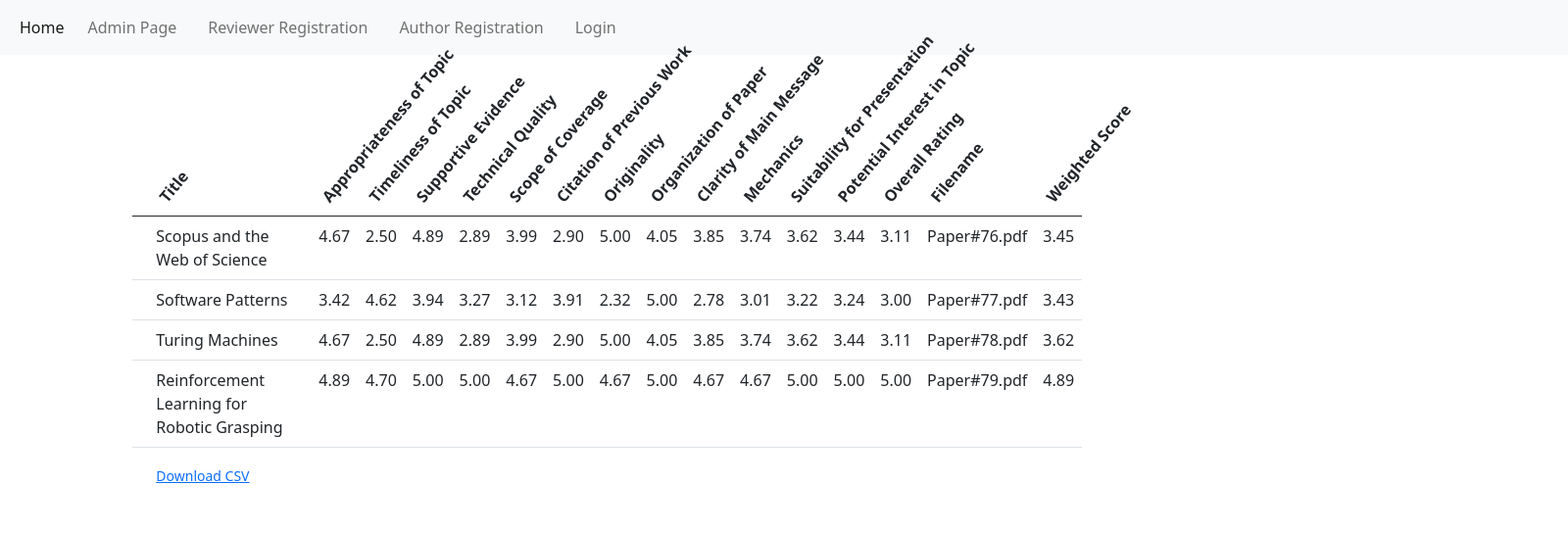
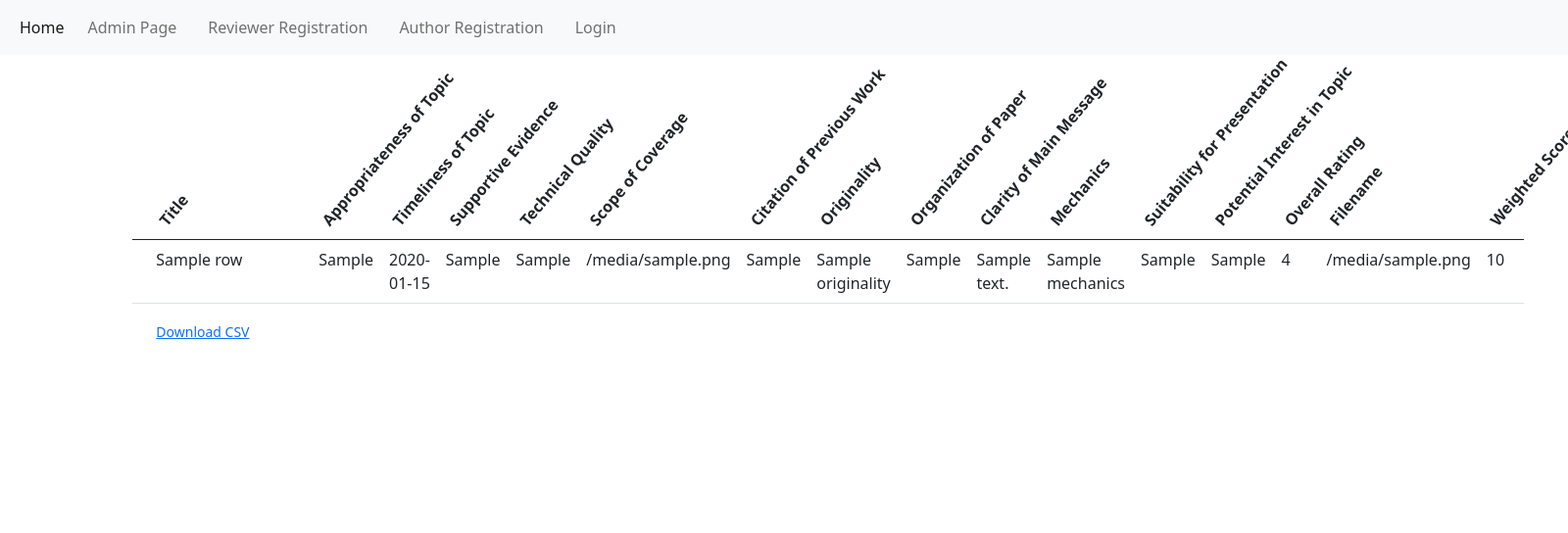
Before and after one commit to MutaharS/CPMS, a Django app: template trydjango/customadmin/templates/reviews_summary_report.html in a window 1600 px wide; the page is wider, and only the part inside the window is pictured. Shown: the top 544 px of that part at 98% size. Run offline with Django 3.2, Linux system fonts and the light colour scheme; the template is opened without the code that fills it: most values are stand-ins (such as "Sample title", 1, 10 or a date in 2020); parts of the project's set-up code (start-up, migrations or seed data) failed here and were passed over.

Commit message:
review summary report done

```diff
--- a/trydjango/author/models.py
+++ b/trydjango/author/models.py
@@ -35,4 +35,4 @@ class Paper(models.Model):
 
     # Override printing of a Paper object as the first name and last name plus email
     def __str__(self):
-        return self.AuthorID.LastName + ", " + self.AuthorID.LastName + ": " + self.Title
+        return self.AuthorID.LastName + ", " + self.AuthorID.FirstName + ": " + self.Title
--- a/trydjango/customadmin/templates/reviews_summary_report.html
+++ b/trydjango/customadmin/templates/reviews_summary_report.html
@@ -34,7 +34,7 @@
 </style>
 <html lang="en" dir="ltr">
     <body>
-        <div class="row mt-4">
+        <div class="row mt-5">
             <div class="col-md-1"></div>
             <div class="col-xs-12 col-md-6">
                 <table class="table table-hover">
@@ -60,25 +60,28 @@
                     </tr>
                     </thead>
                     <tbody>
+                        {% for row in reviewSummaries %}
                         <tr>
                             <th scope="row"></th>
-                        <td>Scopus and the Web of Science</td>
-                        <td>4.67</td>
-                        <td>2.50</td>
-                        <td>4.89</td>
-                        <td>2.89</td>
-                        <td>3.99</td>
-                        <td>2.90</td>
-                        <td>5.00</td>
-                        <td>4.05</td>
-                        <td>3.85</td>
-                        <td>3.74</td>
-                        <td>3.62</td>
-                        <td>3.44</td>
-                        <td>3.11</td>
-                        <td>Paper#76.pdf</td>
-                        <td>3.45</td>
+                            <td> {{ row.Title }} </td>
+                            <td> {{ row.AppropriatenessOfTopic }} </td>
+                            <td> {{ row.TimelinessOfTopic }} </td>
+                            <td> {{ row.SupportiveEvidence }} </td>
+                            <td> {{ row.TechnicalQuality }} </td>
+                            <td> {{ row.ScopeOfCoverage }} </td>
+                            <td> {{ row.CitationOfPreviousWork}} </td>
+                            <td> {{ row.Originality }} </td>
+                            <td> {{ row.OrganizationOfPaper }} </td>
+                            <td> {{ row.ClarityOfMainMessage }} </td>
+                            <td> {{ row.Mechanics }} </td>
+                            <td> {{ row.SuitabilityForPresentation }} </td>
+                            <td> {{ row.PotentialInterestInTopic }} </td>
+                            <td> {{ row.OverallRating }} </td>
+                            <td> {{ row.Filename }} </td>
+                            <td> {{ row.WeightedScore }} </td>
                         </tr>
+                        {% endfor %}
+                        <!--
                         <tr>
                             <th scope="row"></th>
                             <td>Software Patterns</td>
@@ -136,10 +139,11 @@
                             <td>Paper#79.pdf</td>
                             <td>4.89</td>
                         </tr>
+                        -->
                     </tbody>
                 </table>
                 <div class="container mb-5">
-                    <a href="#"> <small>Download CSV</small> </a>
+                    <a href={% url 'admin:reviews_summary_report' %}?data="downloadcsv"> <small>Download CSV</small> </a>
                 </div>
             </div>
             <div class="col-md-3"></div>
--- a/trydjango/pages/views.py
+++ b/trydjango/pages/views.py
@@ -1,4 +1,3 @@
-from django.http import HttpResponse
 from django.shortcuts import render
 from topic.models import Topic
 from trydjango.settings import TOPICS
--- a/trydjango/reviewer/templates/review_form_backup.html
+++ b/trydjango/reviewer/templates/review_form_backup.html
@@ -21,6 +21,7 @@
                     </div>
                 </div>
             </div>
+            <!-- Need to direct flow of control back to reviewform to save the posted contents -->
             <form method="POST" action={% url 'reviewform' %} novalidate> {% csrf_token %}
                 <div class="mx-5">
                     <!-- Start Row -->
--- a/trydjango/reviewer/templates/sign_up.html
+++ b/trydjango/reviewer/templates/sign_up.html
@@ -16,7 +16,7 @@
             <!-- Container to hold title -->
             <div class="container-fluid">
                 <div class="row text-black">
-                    <div class="d-flex p-2">
+                    <div class="p-2">
                         <h1 class="display-3">Reviewer Registration</h1>
                     </div>
                 </div>
--- a/trydjango/templates/base.html
+++ b/trydjango/templates/base.html
@@ -7,10 +7,6 @@
 
         <!-- Bootstrap CSS -->
         <link href="https://cdn.jsdelivr.net/npm/bootstrap@5.0.0-beta3/dist/css/bootstrap.min.css" rel="stylesheet" integrity="sha384-eOJMYsd53ii+scO/bJGFsiCZc+5NDVN2yr8+0RDqr0Ql0h+rP48ckxlpbzKgwra6" crossorigin="anonymous">
-    <!--
-      background: rgb(10,38,41);
-      background: linear-gradient(90deg, rgba(10,38,41,1) 0%, rgba(124,124,124,1) 48%, rgba(10,38,41,1) 100%);
-    -->
     </head>
     <body>
     <nav class="navbar navbar-expand-lg navbar-light bg-light">
@@ -87,6 +83,7 @@
             </div>
         </div>
     </nav>
+    <!-- Place where block content goes when this html file gets extended -->
     {% block content %}
     {% endblock %}
     </body>
```
Also changed, not shown: trydjango/customadmin/admin.py (+144 -2 lines), trydjango/reviewer/templates/assigned_papers.html (+7 -1 lines), trydjango/reviewer/views.py (+6 -5 lines), trydjango/templates/home.html (+38 -6 lines), trydjango/db.sqlite3, 3 other files. Lines whose indentation alone changed are shown as unchanged.
